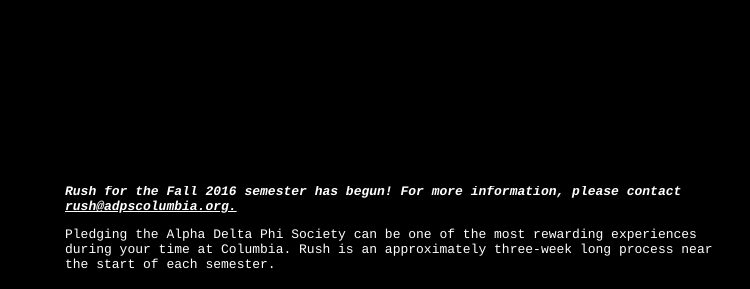
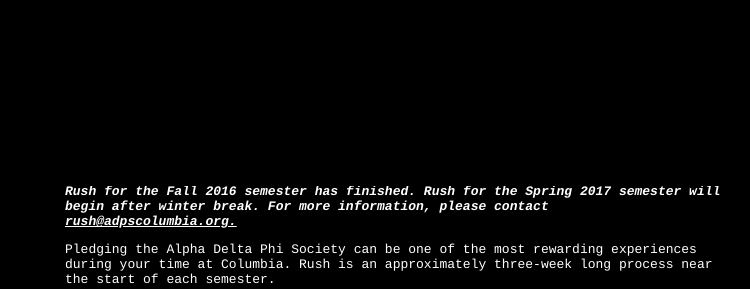
Before and after one commit to adpscolumbia/adpscolumbia.github.io, a plain HTML site: page rush.html in a window 1280 px wide. Shown: the top 289 px of the page, 283-1033 px from the left. Drawn offline with nearby package versions, Linux system fonts and the light colour scheme; a script that the page names is missing.

Commit message:
Update rush.html
Changed Fall 2016 rush to be completed.  Added Spring 2017

```diff
--- a/rush.html
+++ b/rush.html
@@ -26,7 +26,7 @@
 
 						<div class="nav-rush">
 							<p>
-								<strong><i>Rush for the Fall 2016 semester has begun! For more information, please contact <a href="mailto:rush@adpscolumbia.org" id="rush-email">rush@adpscolumbia.org.</a></i></strong>
+								<strong><i>Rush for the Fall 2016 semester has finished.  Rush for the Spring 2017 semester will begin after winter break.  For more information, please contact <a href="mailto:rush@adpscolumbia.org" id="rush-email">rush@adpscolumbia.org.</a></i></strong>
 							</p>
 							<p>
 								Pledging the Alpha Delta Phi Society can be one of the most rewarding experiences during your time at Columbia. Rush is an approximately three-week long process near the start of each semester.
```
